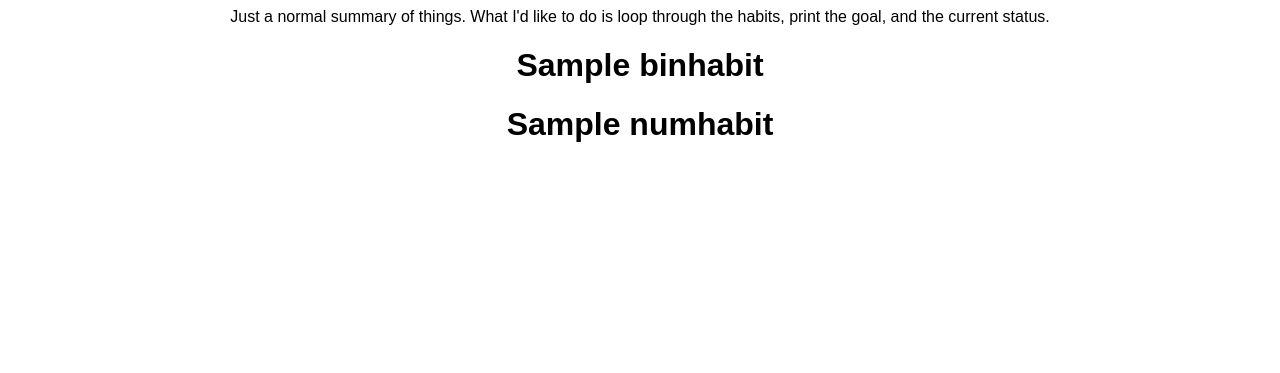
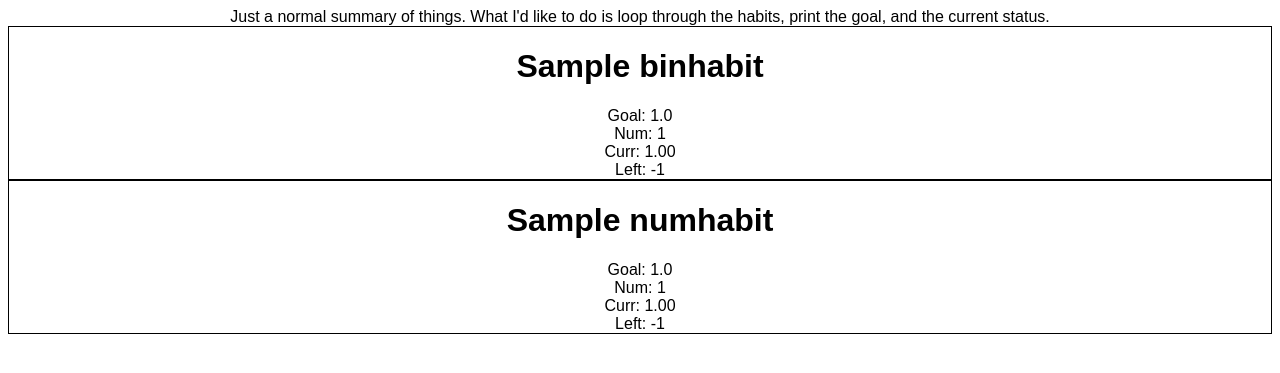
Before and after one commit to TheGreengo/Habitrack, a Django app: page /summary/all/ in a window 1280 px wide. Shown: the top 373 px of the page. Run offline with Django 4.2, Linux system fonts and the light colour scheme; tables that the repository leaves empty hold one stand-in row (values such as "Sample post").

Commit message:
simple stuff ready

```diff
--- a/Habitrack/ht/static/ht/style.css
+++ b/Habitrack/ht/static/ht/style.css
@@ -79,3 +79,7 @@
     justify-content: space-between;
     align-items:center;
 }
+
+.summary-tile{
+    border: solid black 1px;
+}
--- a/Habitrack/ht/templates/ht/summary.html
+++ b/Habitrack/ht/templates/ht/summary.html
@@ -1,4 +1,5 @@
 {% load static %}
+{% load extras %}
 <head>
     <link rel="stylesheet" href="{% static 'ht/style.css' %}">
 </head>
@@ -8,6 +9,13 @@
     {% for hab in habs %}
         <div class="summary-tile">
             <h1>{{hab.name}}</h1>
+            <div>Goal: {{hab.goal}}</div>
+            <div>Num: {{hab.num}}</div>
+            <div>Curr: {{hab.curr|doub}}</div>
+            <div>Left: {{hab.left}}</div>
+            <!-- {% for val in hab.vals %}
+            <div>val: {{val}}</div>
+            {% endfor %} -->
         </div>
     {% endfor %}
 </body>
--- a/Habitrack/ht/templatetags/extras.py
+++ b/Habitrack/ht/templatetags/extras.py
@@ -1,6 +1,11 @@
 from django import template
 
 register = template.Library()
+
+@register.filter(name="doub")
+def doub(value):
+    print(float(value))
+    return f"{value:.2f}"
 
 @register.filter(name="range")
 def cut(value):
--- a/Habitrack/ht/utils.py
+++ b/Habitrack/ht/utils.py
@@ -99,6 +99,20 @@ def getBinInfo(hab: BinHabit) -> dict:
 def getNumInfo(hab: NumHabit) -> dict:
     res = {}
     res["name"] = hab.name
+    res["goal"] = hab.goal
 
     ents = NumEntry.objects.filter(habit=hab.id)
+    res["num"] = len(ents)
+
+    vals = [i.res for i in ents]
+    res["vals"] = vals
+
+    tot = 0
+    for i in vals:
+        tot += (1 if i else 0)
+    res["curr"] = tot / len(ents)
+
+    res["days"] = (hab.stop - hab.start).days
+    res["left"] = res["days"] - res["num"]
+
     return res
```
